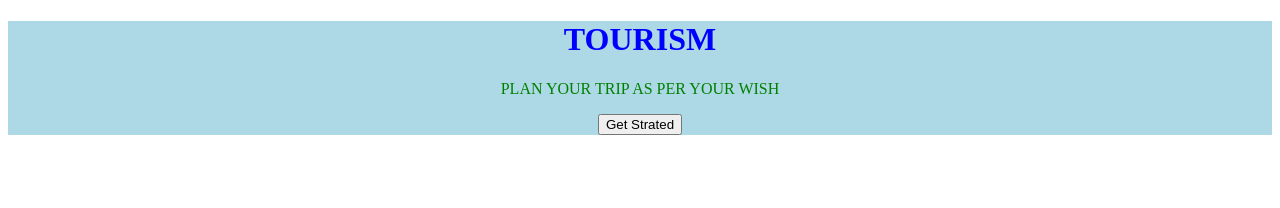
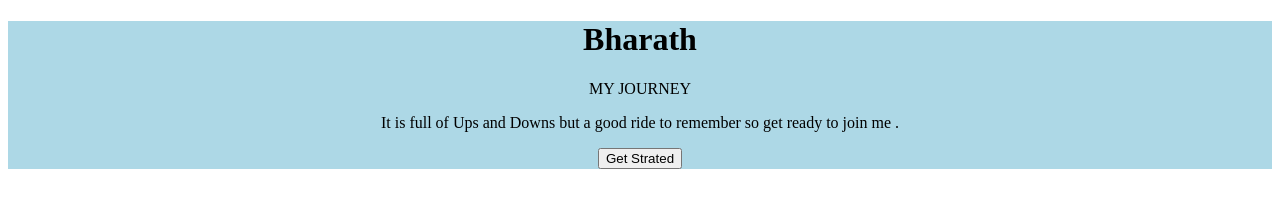
Before and after one commit to bharathbanothu1030-gif/mywebsite, a plain HTML site: page index.html in a window 1280 px wide. Drawn offline with Linux system fonts and the light colour scheme.

Commit message:
Update index.html

```diff
--- a/index.html
+++ b/index.html
@@ -1,14 +1,16 @@
 <!DOCTYPE html>
 <html>
     <head>
-        <link rel="stylesheet" href="style.css"
-    </head >
+        <link rel="stylesheet" href="style.css">
+    </head>
  <body >
-  <div  class="card">
-    <h1 class="main-heading">TOURISM</h1>
-    <p class="paragraph">PLAN YOUR TRIP AS PER YOUR WISH</p>
-    <button> Get Strated </button>
+  <div class="bg-container">
+    <div  class="card">
+      <h1>Bharath</h1>
+      <p>MY JOURNEY</p>
+      <p>It is full of Ups and Downs but a good ride to remember so get ready to join me .</p>
+      <button class="button"> Get Strated </button>
+    </div>
   </div>
  </body>
-
 </html>
```
